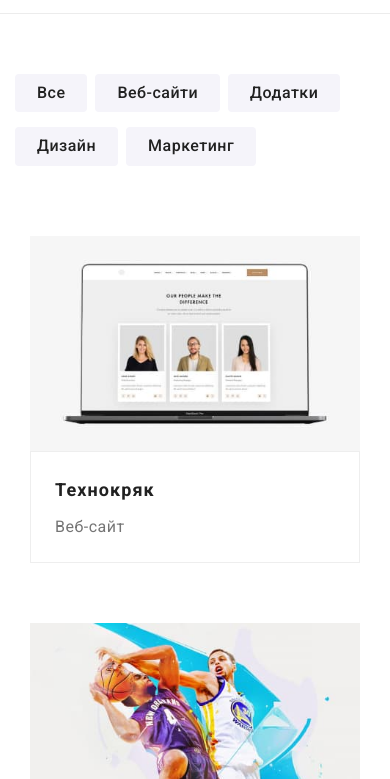
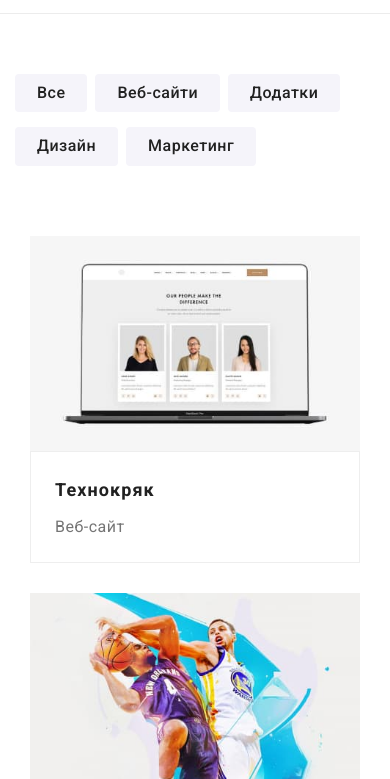
Before and after one commit to OksanaShyian/goit-markup-hw-08, a plain HTML site: page portfolio.html in a window 390 px wide. Shown: the part 65-844 px from the top of the page. Drawn offline with nearby package versions, Linux system fonts and the light colour scheme.

Commit message:
correcting to the respect of the mentor

```diff
--- a/sass/components/_portfolio.scss
+++ b/sass/components/_portfolio.scss
@@ -28,12 +28,11 @@
 
 	@media screen and (min-width: $tablet) {
 		margin: -15px;
-		flex-direction: inherit;
+		flex-direction: row;
 	}
 }
 .about-link {
 	display: block;
-	margin-bottom: 30px;
 	transition-property: box-shadow;
 	transition-duration: 250ms;
 	transition-timing-function: $cubic-bezier;
--- a/sass/utils/_vars.scss
+++ b/sass/utils/_vars.scss
@@ -6,9 +6,9 @@ $second: #f5f4fa;
 $accent: #2f303a;
 $black: #000000;
 
-$mobile: 479.99px;
-$tablet: 767.99px;
-$desktop: 1199.99px;
+$mobile: 480px;
+$tablet: 768px;
+$desktop: 1200px;
 
 $linear-gradient: linear-gradient(rgba(47, 48, 58, 0.4), rgba(47, 48, 58, 0.4));
 $cubic-bezier: cubic-bezier(0.4, 0, 0.2, 1);
```
Also changed, not shown: css/main.css, css/main.min.css, 2 other files.
